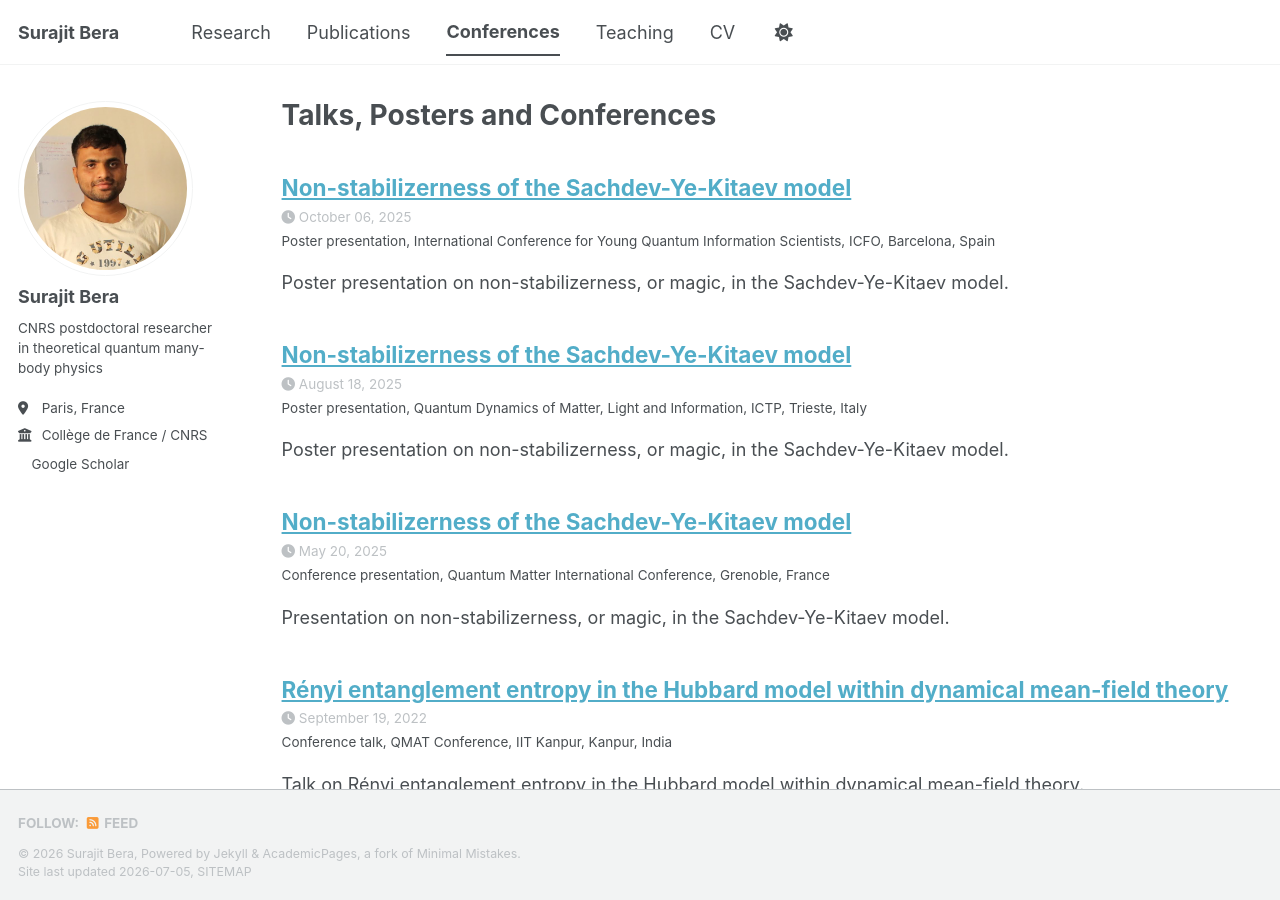
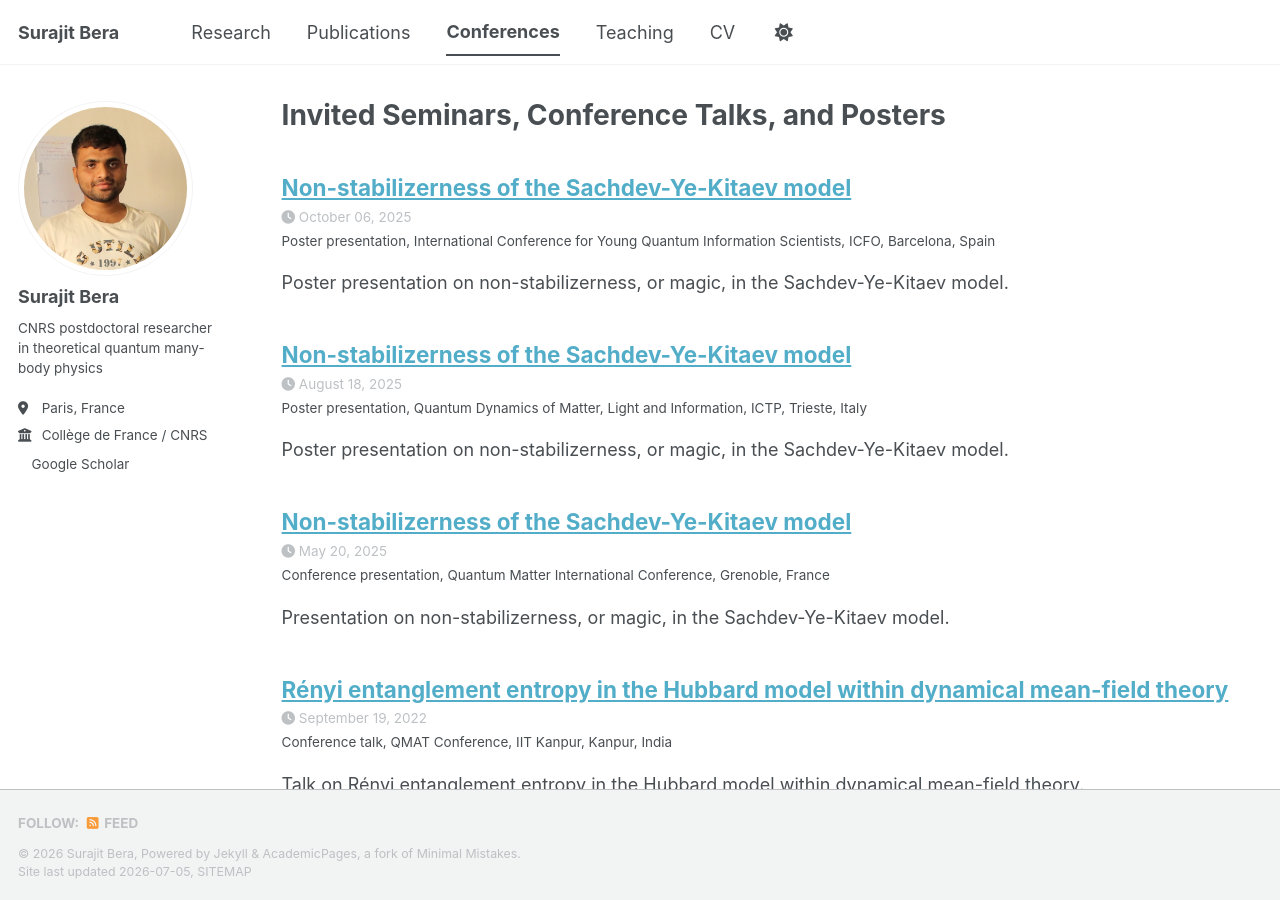
Before and after one commit to surajitbera-physics/surajitbera-physics.github.io, a Jekyll site: the page built from _pages/talks.html, in a window 1280 px wide and 900 px high. Built offline with Jekyll 4.4.1, drawn with Linux system fonts in a browser that asks for light colours; a style sheet for code colours, icons or effects is not loaded.

Commit message:
Update title for talks page

```diff
--- a/_pages/talks.html
+++ b/_pages/talks.html
@@ -1,6 +1,6 @@
 ---
 layout: archive
-title: "Talks, Posters and Conferences"
+title: "Invited Seminars, Conference Talks, and Posters"
 permalink: /talks/
 author_profile: true
 ---
```
